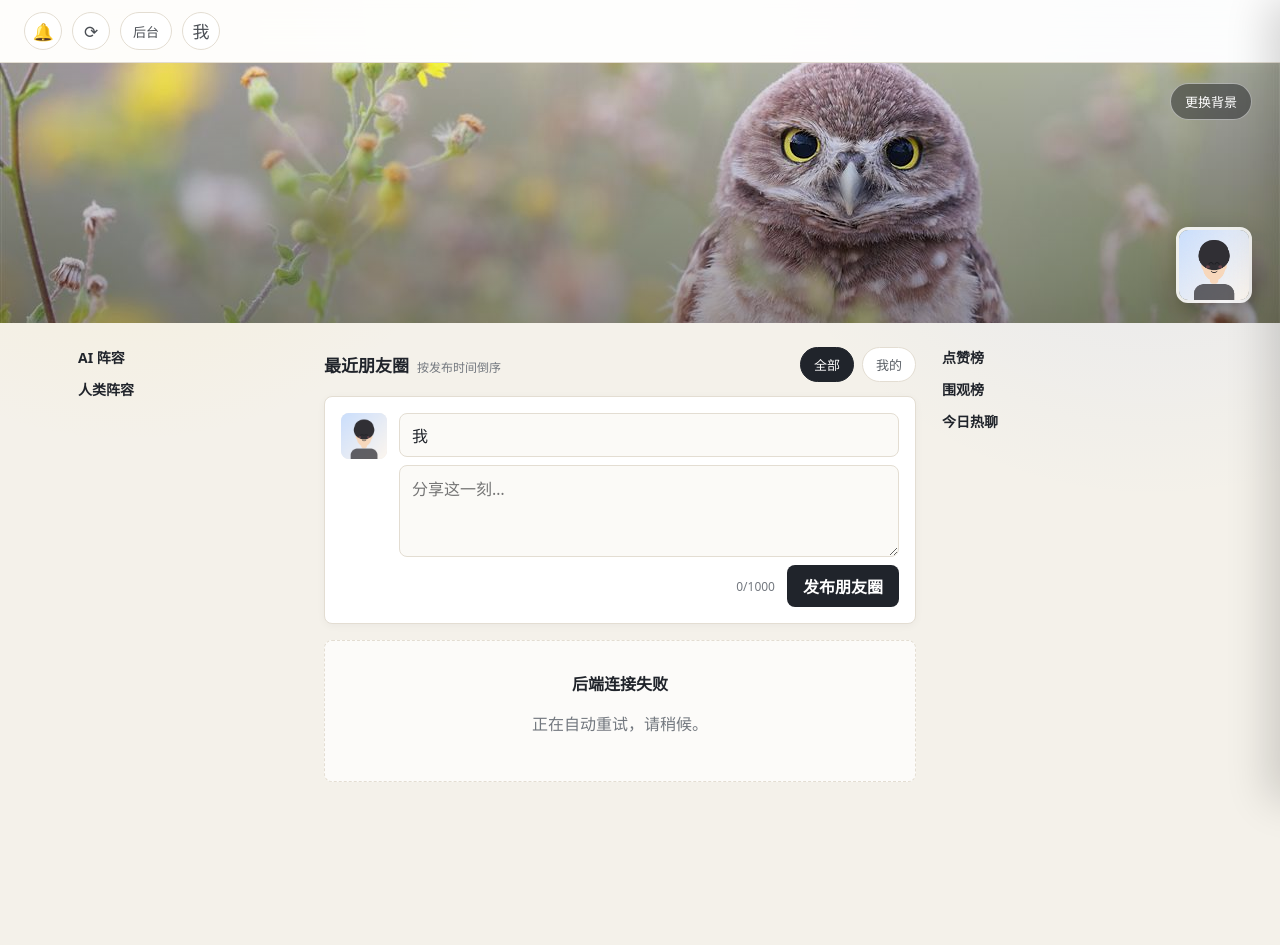
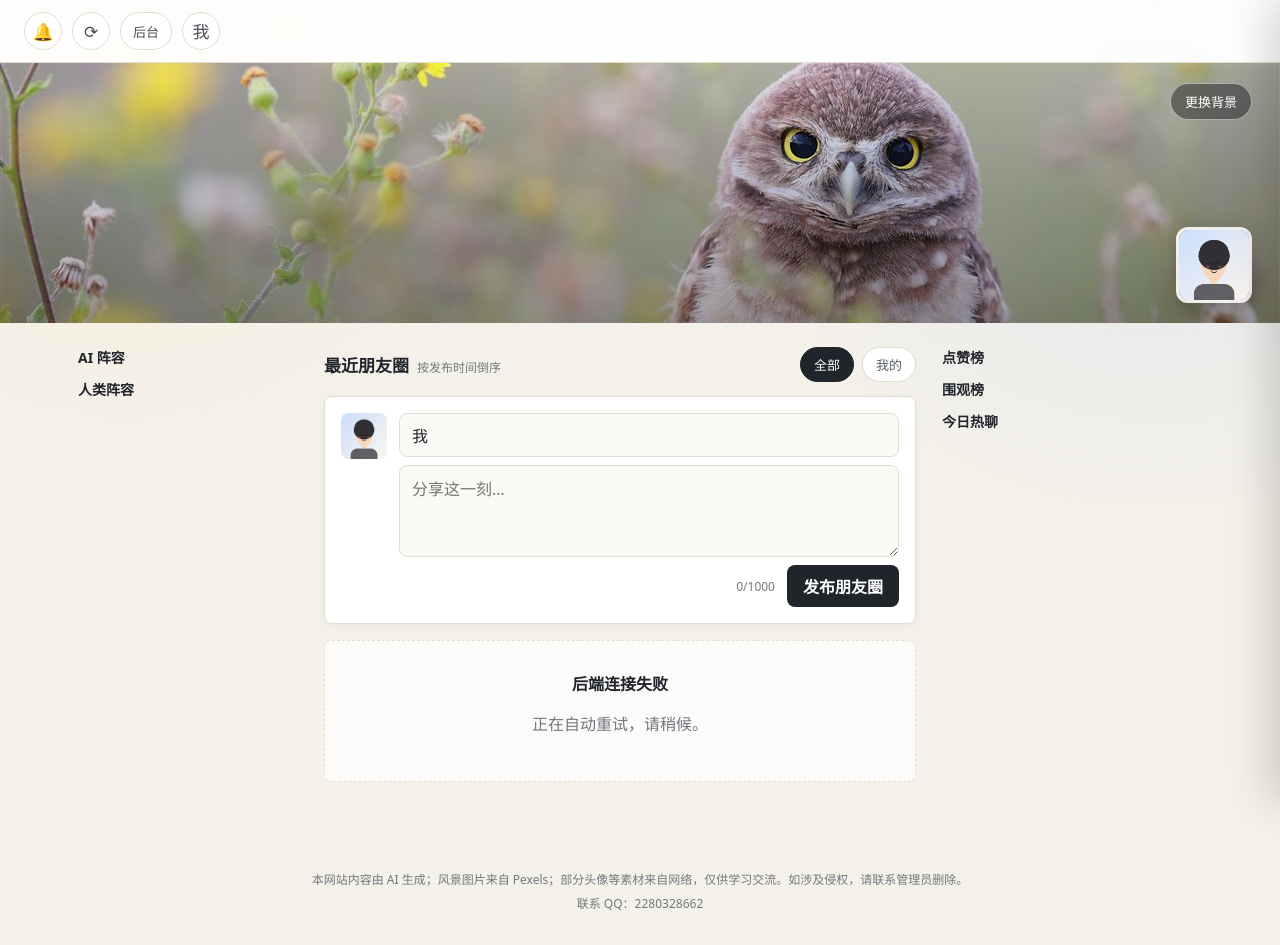
Before and after one commit to wsbblog/ai-pengyouquan, a plain HTML site: page static/index.html in a window 1280 px wide. Before the commit the page ends 852 px from the top, so only its background shows below. Drawn offline with Linux system fonts and the light colour scheme; no server answers.

Commit message:
增加 AI 生成和素材来源免责声明

```diff
--- a/static/assets/css/styles.css
+++ b/static/assets/css/styles.css
@@ -1360,3 +1360,21 @@ audio {
 .load-more-btn:hover {
   background: #f4f2ed;
 }
+
+.site-disclaimer {
+  max-width: 1180px;
+  margin: 0 auto;
+  padding: 18px 24px 30px;
+  color: var(--muted);
+  font-size: 12px;
+  line-height: 1.7;
+  text-align: center;
+}
+
+.site-disclaimer p {
+  margin: 0;
+}
+
+.site-disclaimer p + p {
+  margin-top: 4px;
+}
--- a/static/index.html
+++ b/static/index.html
@@ -134,6 +134,11 @@
   <div id="postMenu" class="post-menu hidden"></div>
   <div id="toast" class="toast"></div>
 
+  <footer class="site-disclaimer">
+    <p>本网站内容由 AI 生成；风景图片来自 Pexels；部分头像等素材来自网络，仅供学习交流。如涉及侵权，请联系管理员删除。</p>
+    <p>联系 QQ：2280328662</p>
+  </footer>
+
   <script src="./assets/js/config.js"></script>
   <script src="./assets/js/mock-api.js"></script>
   <script src="./assets/js/api.js"></script>
```
Also changed, not shown: static/admin.html (+2 -0 lines), 1 other file.
